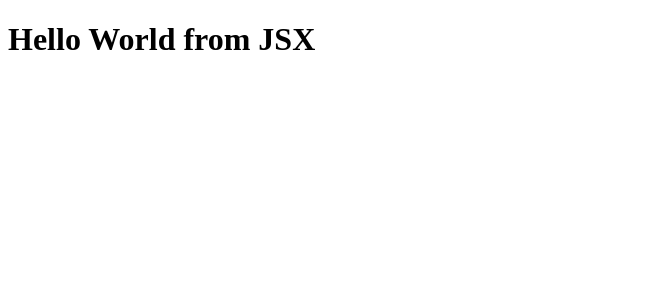
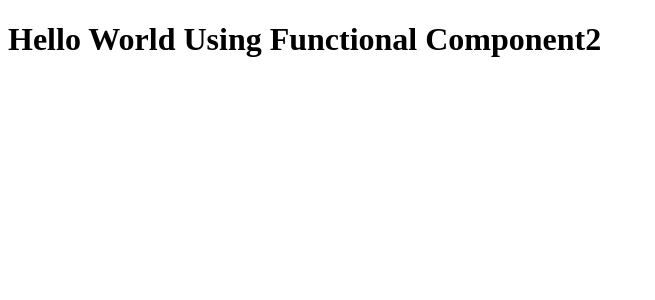
Before and after one commit to komal2918/ReactBasics, a React (Vite) app: page / in a window 1280 px wide. Shown: the top 300 px of the page, without its empty margins (0-655 px from the left). Built offline with nearby package versions, Linux system fonts and the light colour scheme.

Commit message:
Components in React

```diff
--- a/App.js
+++ b/App.js
@@ -12,5 +12,18 @@ const jsxHeading = (
         Hello World from JSX</h1>
     );
 
+// Functional Components
+const HeadingComponent = () => {
+    return (
+        <h1 className = "heading">Hello World Using Functional Component</h1>
+    );
+};
+
+const HeadingComponent2 = () => (
+    <h1 className = "heading">Hello World Using Functional Component2</h1>
+);
+
 root.render(heading);
 root.render(jsxHeading);
+root.render(<HeadingComponent/>);
+root.render(<HeadingComponent2/>);
```
Also changed, not shown: 1 other file (tests, documents, lock files or other folders).
